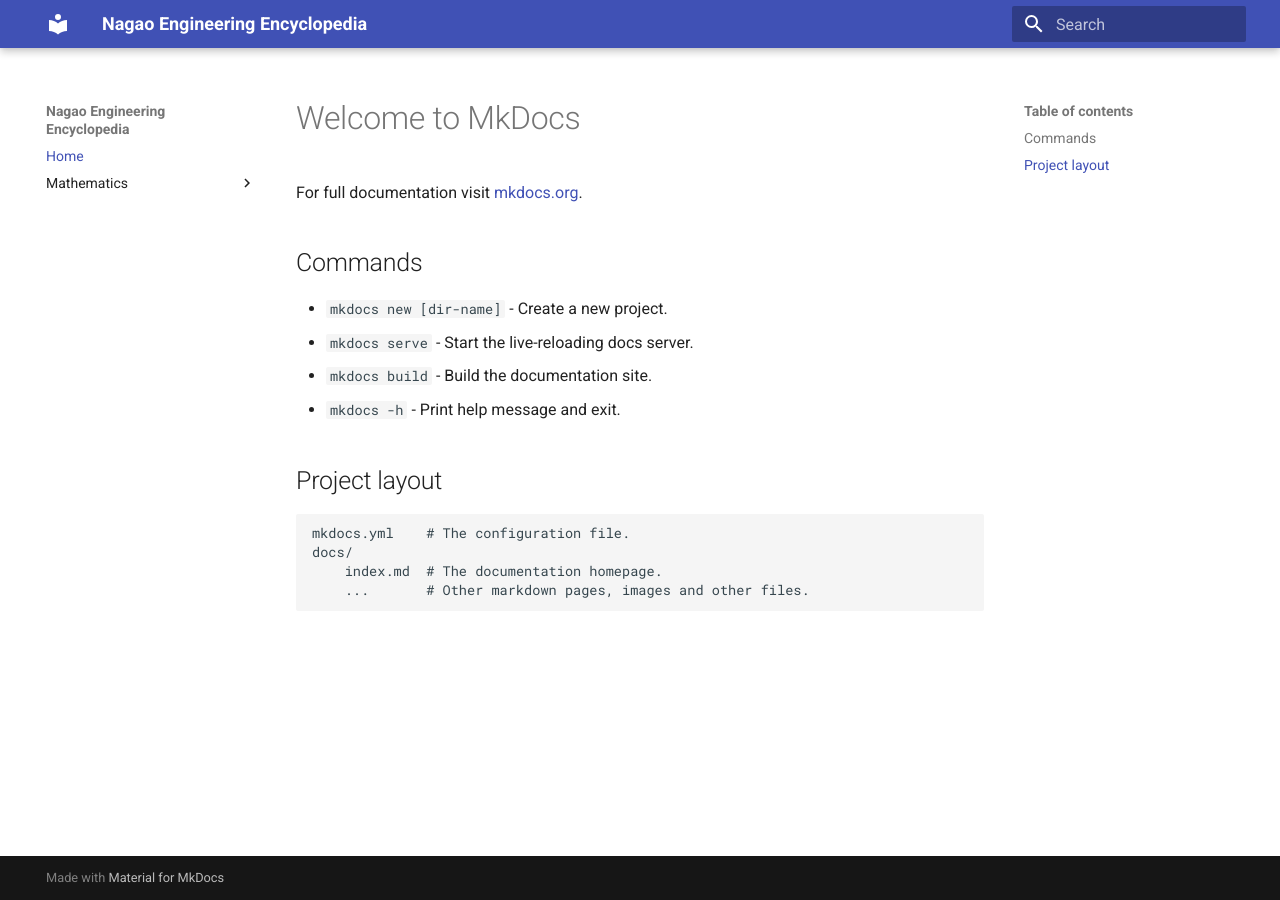
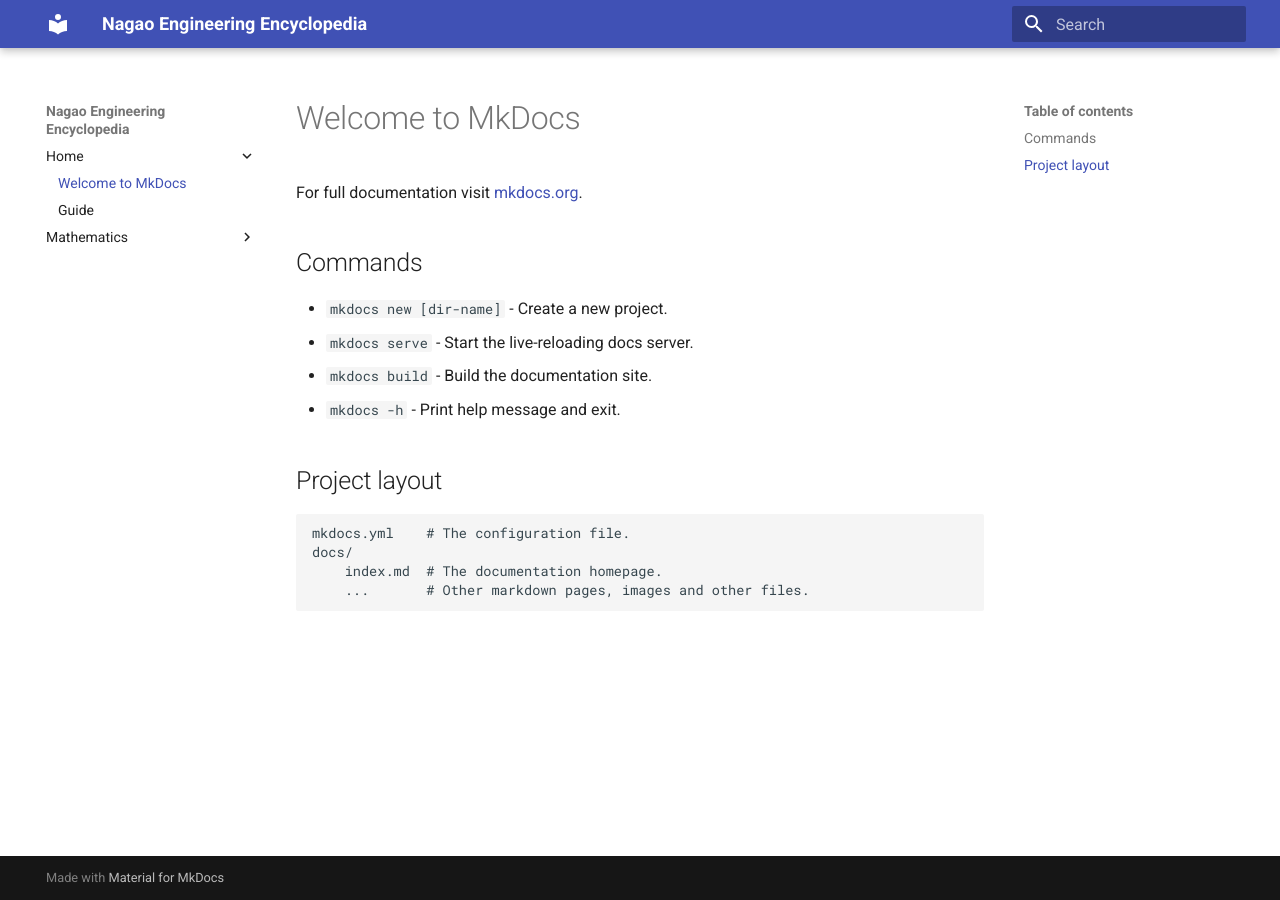
Before and after one commit to NagaoVictor/nagao-engineering, an MkDocs documentation site: the page built from docs/index.md, in a window 1280 px wide. Built offline with MkDocs 1.6.1 and Material for MkDocs 9.7.7, drawn with Linux system fonts in a browser that asks for light colours.

Commit message:
Update mkdocs.yml

```diff
--- a/mkdocs.yml
+++ b/mkdocs.yml
@@ -4,7 +4,9 @@
   name: material
 
 nav:
-  - Home: index.md
+  - Home:
+       - index.md
+       - guide.md
 
   - Mathematics:
       - Logic: mathematics/logic.md
```
